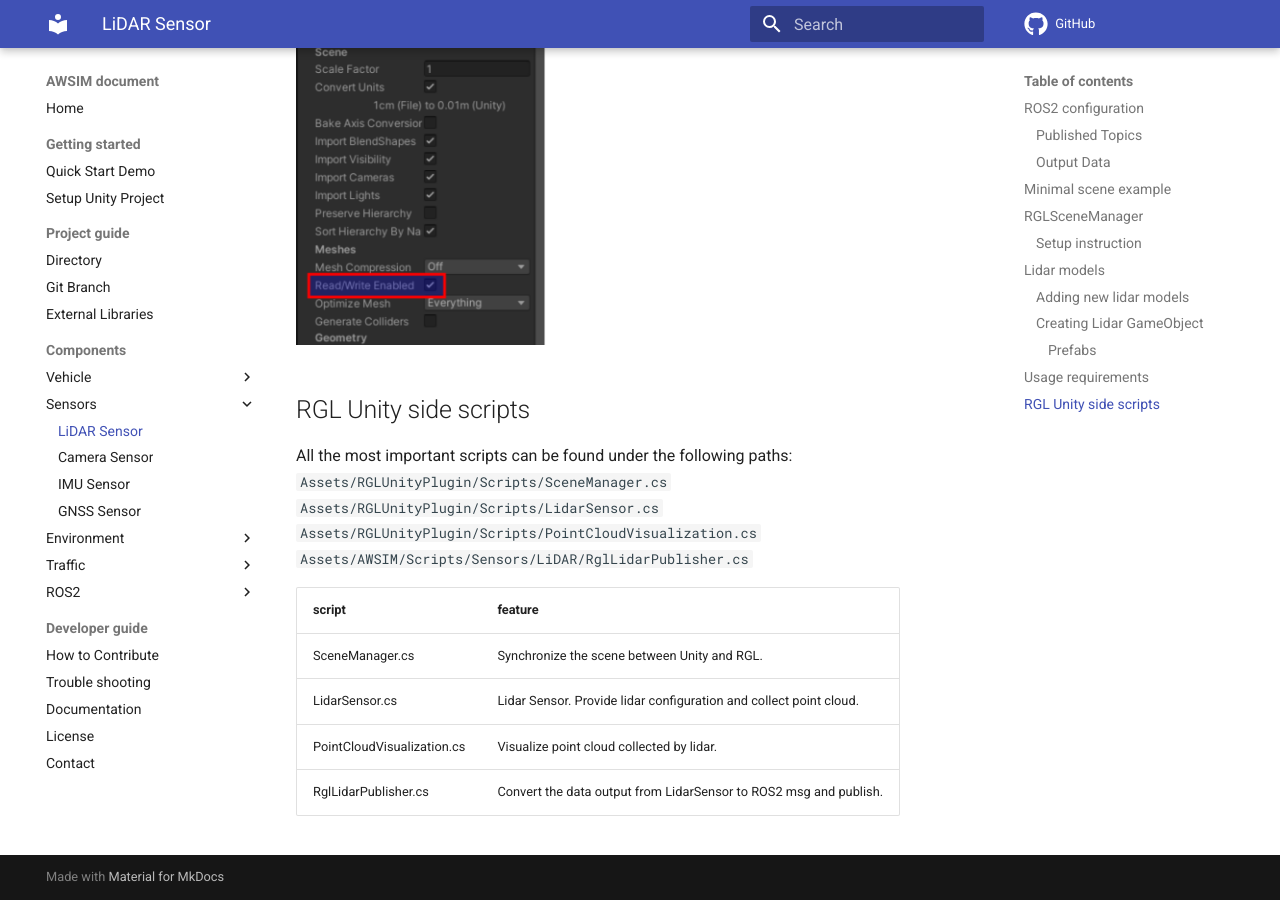
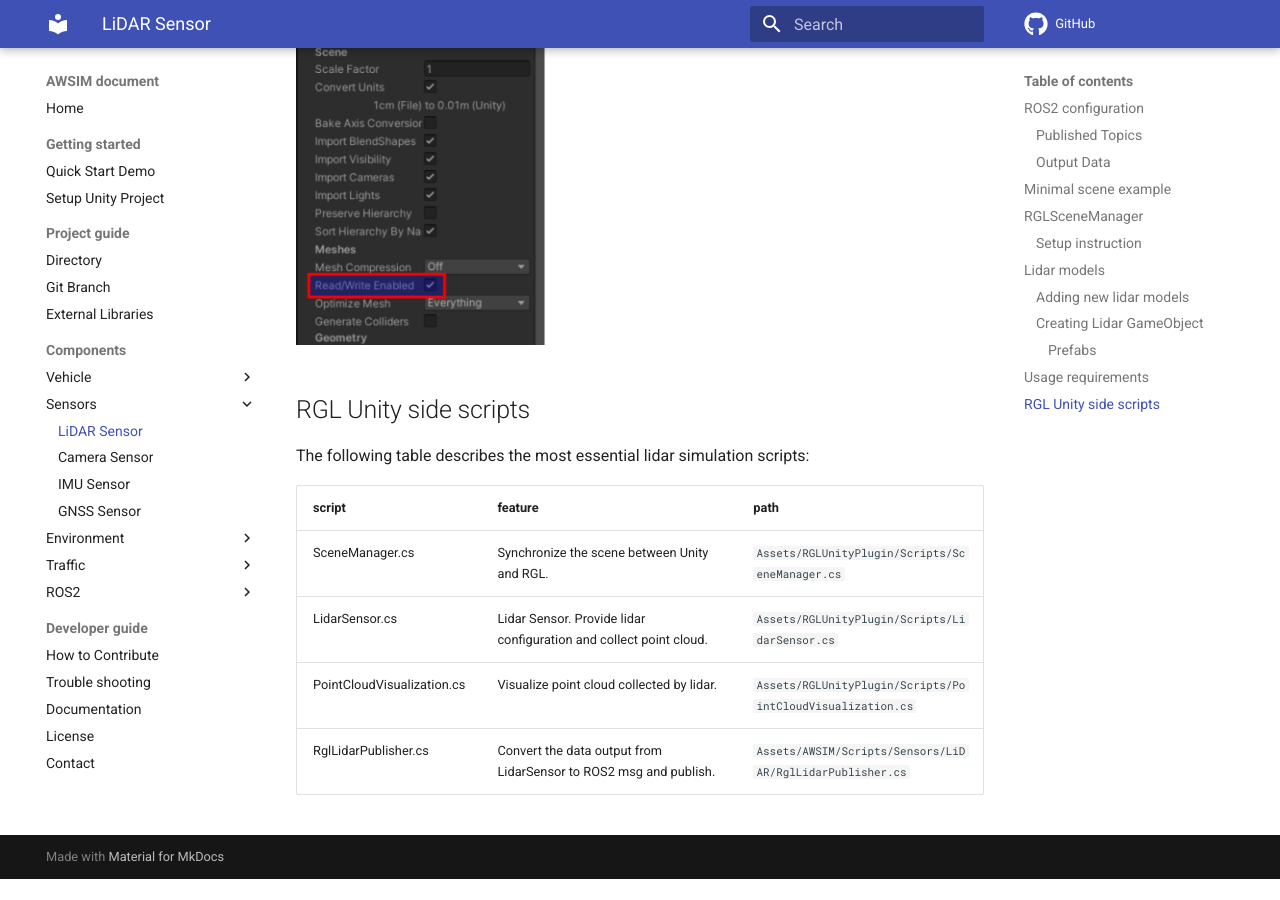
Before and after one commit to OptiVerse-Technology-Ltd/AWSIM, an MkDocs documentation site: the page built from docs/Components/Sensors/LiDARSensor/index.md, in a window 1280 px wide and 900 px high, scrolled down 7169 px. Built offline with MkDocs 1.6.1 and Material for MkDocs 9.7.7, drawn with Linux system fonts in a browser that asks for light colours; comment, search, counter and statistics services are not loaded; after the commit the page ends 8048 px from its top, so only the background shows below that.

Commit message:
Refine LidarSensor table

```diff
--- a/docs/Components/Sensors/LiDARSensor/index.md
+++ b/docs/Components/Sensors/LiDARSensor/index.md
@@ -145,15 +145,11 @@ Objects, to be detectable by Robotec GPU lidar, must fulfill the following requi
 
 ## RGL Unity side scripts
 
-All the most important scripts can be found under the following paths:<br>
-`Assets/RGLUnityPlugin/Scripts/SceneManager.cs`<br>
-`Assets/RGLUnityPlugin/Scripts/LidarSensor.cs`<br>
-`Assets/RGLUnityPlugin/Scripts/PointCloudVisualization.cs`<br>
-`Assets/AWSIM/Scripts/Sensors/LiDAR/RglLidarPublisher.cs`
+The following table describes the most essential lidar simulation scripts:
 
-|script|feature|
-|:--|:--|
-|SceneManager.cs|Synchronize the scene between Unity and RGL.|
-|LidarSensor.cs|Lidar Sensor. Provide lidar configuration and collect point cloud.|
-|PointCloudVisualization.cs|Visualize point cloud collected by lidar.|
-|RglLidarPublisher.cs|Convert the data output from LidarSensor to ROS2 msg and publish.|
+|script|feature|path|
+|:--|:--|:--|
+|SceneManager.cs|Synchronize the scene between Unity and RGL.|`Assets/RGLUnityPlugin/Scripts/SceneManager.cs`|
+|LidarSensor.cs|Lidar Sensor. Provide lidar configuration and collect point cloud.|`Assets/RGLUnityPlugin/Scripts/LidarSensor.cs`|
+|PointCloudVisualization.cs|Visualize point cloud collected by lidar.|`Assets/RGLUnityPlugin/Scripts/PointCloudVisualization.cs`|
+|RglLidarPublisher.cs|Convert the data output from LidarSensor to ROS2 msg and publish.|`Assets/AWSIM/Scripts/Sensors/LiDAR/RglLidarPublisher.cs`|
```
